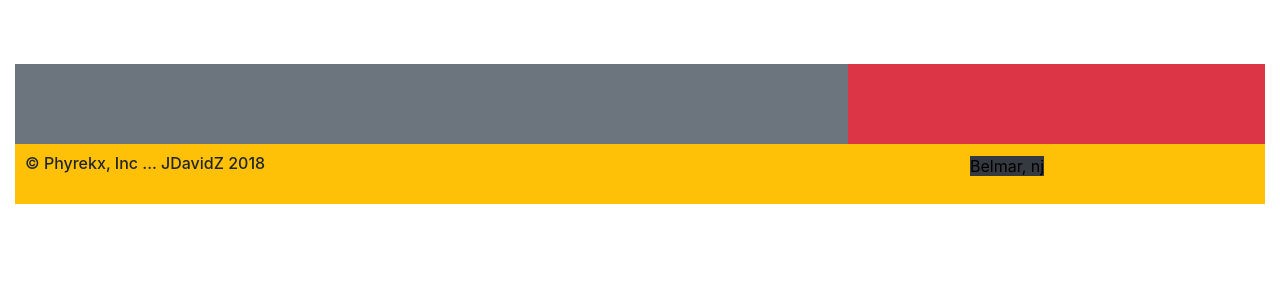
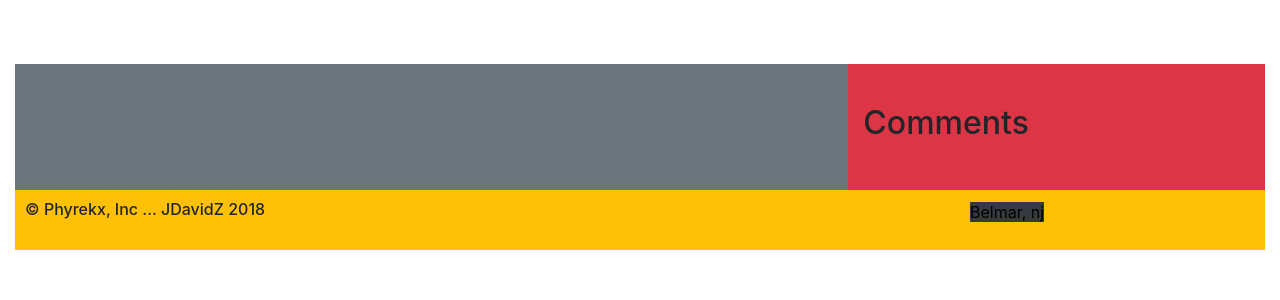
Before and after one commit to jDavidZapata/Personal-News, a Flask app: template templates/story_page.html in a window 1280 px wide. Shown: the part 56-356 px from the top of the page. Run offline with Flask 2, Linux system fonts and the light colour scheme; the template is opened without the code that fills it: values that come from a table or form of the project are taken from there, others are empty; some libraries are stand-ins or nearby versions.

Commit message:
version0.0

```diff
--- a/templates/channel_page.html
+++ b/templates/channel_page.html
@@ -92,7 +92,7 @@
         </form>
     </div>
     {% endif %}
-
+    <h2> Messages </h2>
     <div class="row justify-content-center channel-messages" style="background-color: white">
         {% if messages == "No Messages." %}
 
--- a/templates/story_page.html
+++ b/templates/story_page.html
@@ -98,7 +98,7 @@
         </form>
     </div>
     {% endif %}
-
+    <h2> Comments </h2>
     <div class="row justify-content-center story-comments" style="background-color: white">
         {% if comments == "No Comments." %}
 
```
